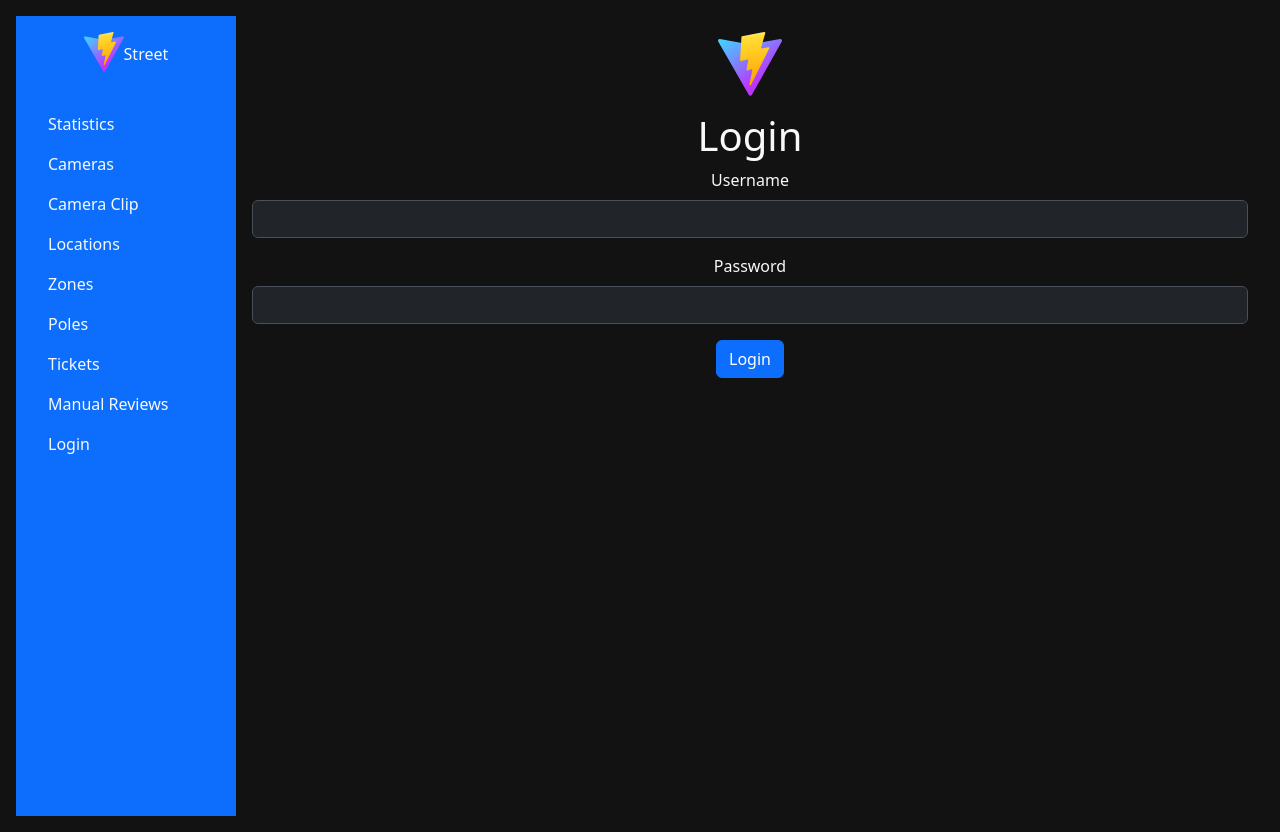
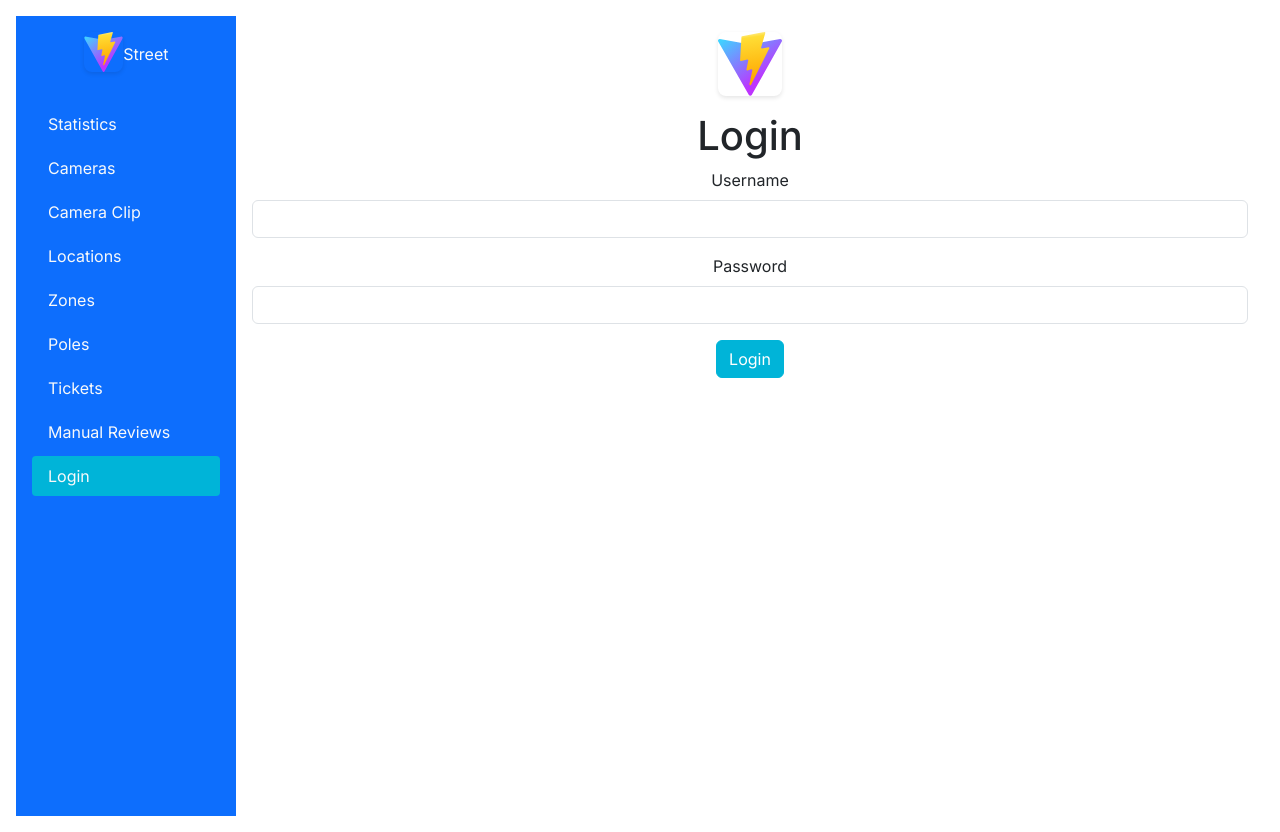
Before and after one commit to yahyabakleh12/streetinterfaces, a Vue app: page /login in a window 1280 px wide. Built offline with nearby package versions, Linux system fonts and the light colour scheme.

Commit message:
style: modernize dashboard appearance

```diff
--- a/index.html
+++ b/index.html
@@ -1,10 +1,11 @@
 <!doctype html>
-<html lang="en" data-bs-theme="dark">
+<html lang="en" >
   <head>
     <meta charset="UTF-8" />
     <link rel="icon" type="image/svg+xml" href="/vite.svg" />
     <meta name="viewport" content="width=device-width, initial-scale=1.0" />
     <title>Vite + Vue</title>
+    <link href="https://fonts.googleapis.com/css2?family=Inter:wght@400;500&display=swap" rel="stylesheet">
   </head>
   <body>
     <div id="app"></div>
--- a/src/style.css
+++ b/src/style.css
@@ -1,15 +1,61 @@
 :root {
-  --bs-primary: #001f3f; /* navy */
-  --bs-secondary: #6c757d; /* grey */
+  --primary-color: #06283D; /* deep navy */
+  --accent-color: #00B4D8;  /* bright teal */
+  --secondary-accent: #FFC300; /* bright yellow */
+  --background-color: #FFFFFF; /* white */
+  --card-bg: #F7F9FC; /* light gray for cards */
 }
 
 body {
   padding: 1rem;
-  background-color: #121212;
-  color: #f8f9fa;
+  background-color: var(--background-color);
+  color: #212529;
+  font-family: "Inter", sans-serif;
 }
 
 .sidebar {
   width: 220px;
   min-height: 100vh;
+  background-color: var(--primary-color);
 }
+
+.sidebar .nav-link {
+  color: #ffffff;
+  margin-bottom: 0.25rem;
+  border-radius: 0.25rem;
+}
+
+.sidebar .nav-link.router-link-active {
+  background-color: var(--accent-color);
+  color: #ffffff;
+}
+
+.card,
+.table {
+  background-color: var(--card-bg);
+  border-radius: 0.5rem;
+  box-shadow: 0 1px 3px rgba(0,0,0,0.1);
+}
+
+.btn-primary {
+  background-color: var(--accent-color);
+  border-color: var(--accent-color);
+}
+
+.btn-primary:hover,
+.btn-primary:focus {
+  background-color: #0090b3;
+  border-color: #0090b3;
+}
+
+.btn-secondary,
+.badge-secondary {
+  background-color: var(--secondary-accent);
+  border-color: var(--secondary-accent);
+  color: #212529;
+}
+
+img {
+  border-radius: 0.5rem;
+  box-shadow: 0 2px 4px rgba(0,0,0,0.1);
+}
```
